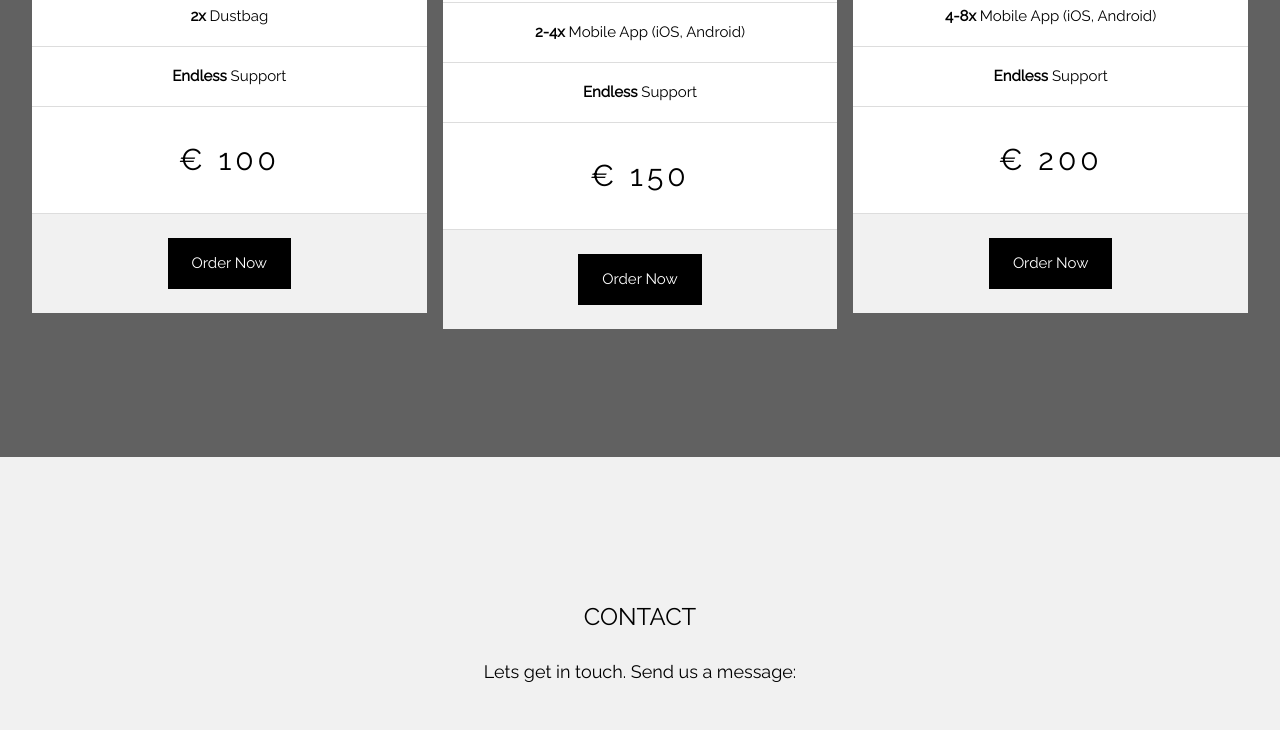
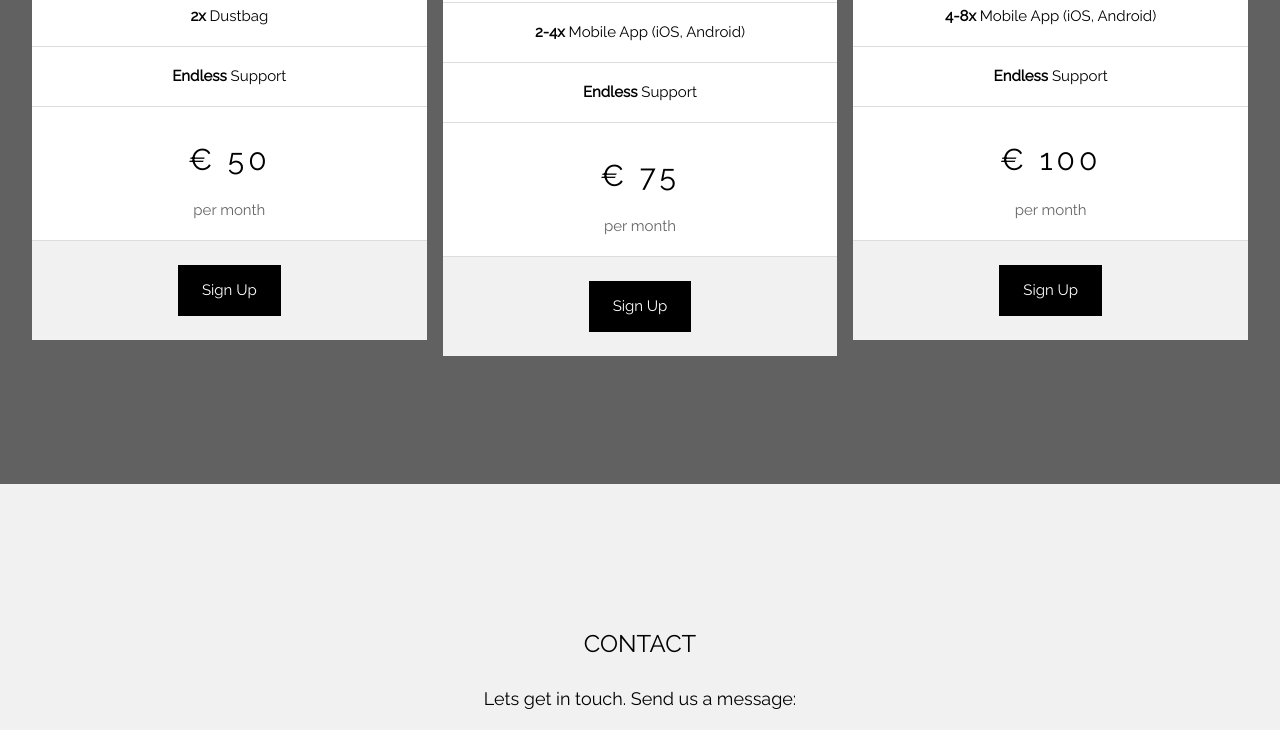
Before and after one commit to ioriwitte/toyhaptics, a plain HTML site: page index.html in a window 1280 px wide. Shown: the part 4910-5640 px from the top of the page. Drawn offline with nearby package versions, Linux system fonts and the light colour scheme; some packages are replaced by stand-ins of ours.

Commit message:
Update index.html

```diff
--- a/index.html
+++ b/index.html
@@ -260,11 +260,11 @@ body, html {
         <li class="w3-padding-16"><b>2x</b> Dustbag</li>
         <li class="w3-padding-16"><b>Endless</b> Support</li>
         <li class="w3-padding-16">
-          <h2 class="w3-wide">€ 100</h2>
-          <span class="w3-opacity"></span>
+          <h2 class="w3-wide">€ 50</h2>
+          <span class="w3-opacity">per month</span>
         </li>
         <li class="w3-light-grey w3-padding-24">
-          <button class="w3-button w3-black w3-padding-large">Order Now</button>
+          <button class="w3-button w3-black w3-padding-large">Sign Up</button>
         </li>
       </ul>
     </div>
@@ -276,11 +276,11 @@ body, html {
         <li class="w3-padding-16"><b>2-4x</b> Mobile App (iOS, Android)</li>
         <li class="w3-padding-16"><b>Endless</b> Support</li>
         <li class="w3-padding-16">
-          <h2 class="w3-wide">€ 150</h2>
-          <span class="w3-opacity"></span>
+          <h2 class="w3-wide">€ 75</h2>
+          <span class="w3-opacity">per month</span>
         </li>
         <li class="w3-light-grey w3-padding-24">
-          <button class="w3-button w3-black w3-padding-large">Order Now</button>
+          <button class="w3-button w3-black w3-padding-large">Sign Up</button>
         </li>
       </ul>
     </div>
@@ -292,11 +292,11 @@ body, html {
         <li class="w3-padding-16"><b>4-8x</b> Mobile App (iOS, Android)</li>
         <li class="w3-padding-16"><b>Endless</b> Support</li>
         <li class="w3-padding-16">
-          <h2 class="w3-wide">€ 200</h2>
-          <span class="w3-opacity"></span>
+          <h2 class="w3-wide">€ 100</h2>
+          <span class="w3-opacity">per month</span>
         </li>
         <li class="w3-light-grey w3-padding-24">
-          <button class="w3-button w3-black w3-padding-large">Order Now</button>
+          <button class="w3-button w3-black w3-padding-large">Sign Up</button>
         </li>
       </ul>
     </div>
```
